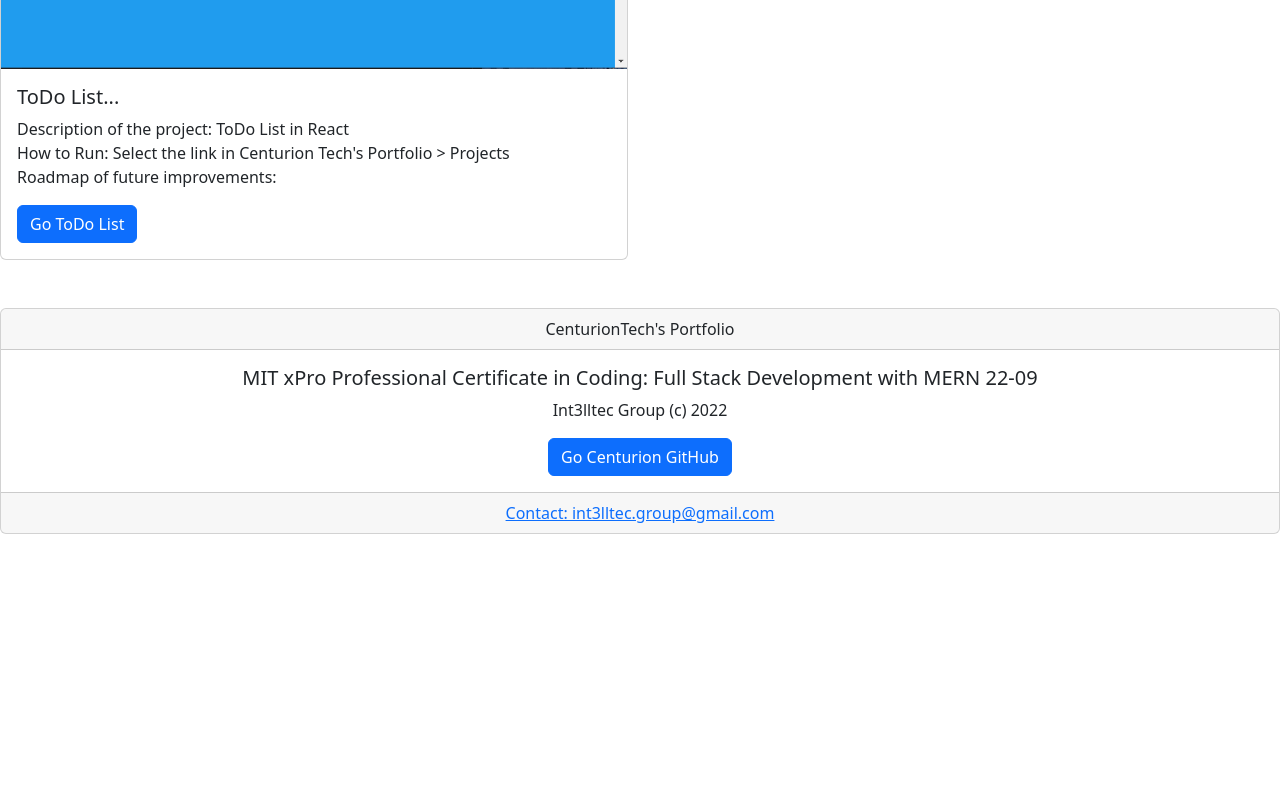
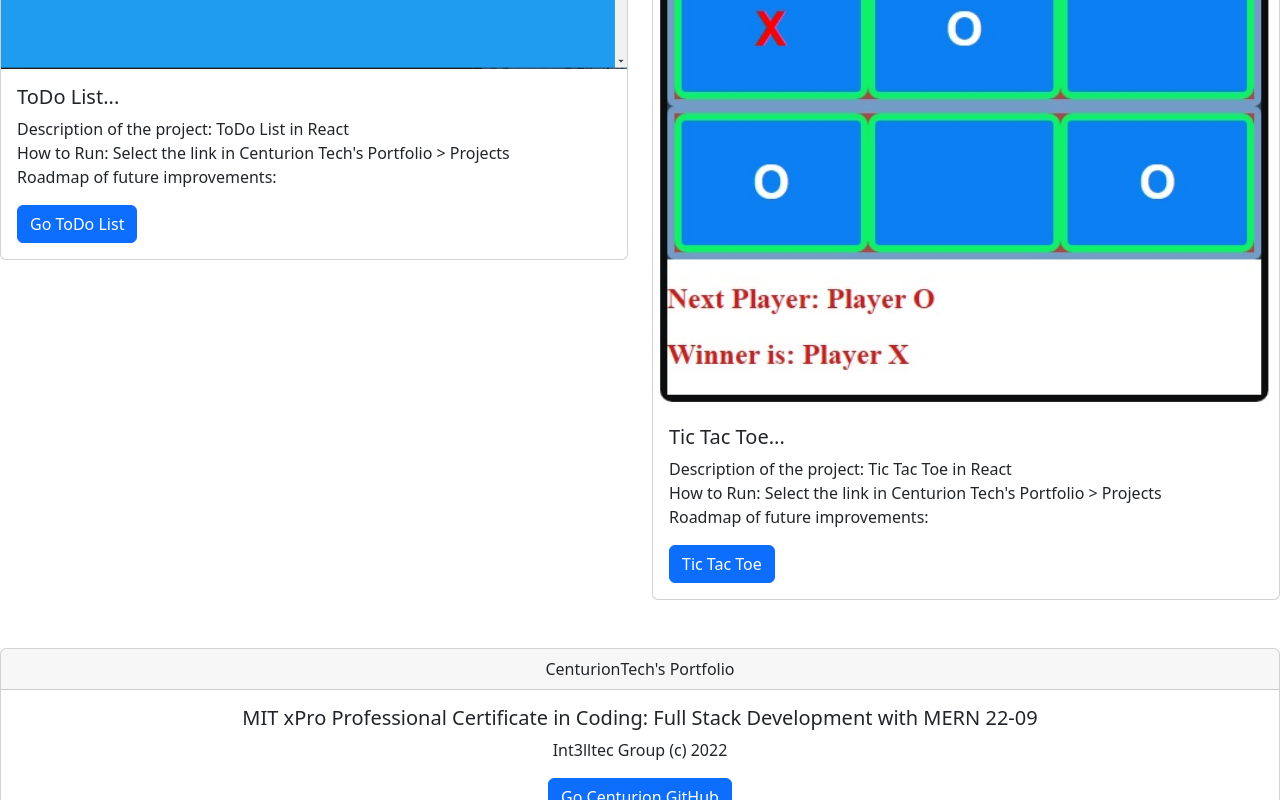
Before and after one commit to CenturionTech/centuriontech.github.io, a plain HTML site: page projects.html in a window 1280 px wide. Shown: the part 3539-4339 px from the top of the page. Before the commit the page ends 4073 px from the top, so only its background shows below. Drawn offline with nearby package versions, Linux system fonts and the light colour scheme.

Commit message:
Update projects.html

```diff
--- a/projects.html
+++ b/projects.html
@@ -49,6 +49,8 @@
                   <li><a class="dropdown-item" href="./hanoi.html">Hanoi's Towers</a></li>
                   <li><hr class="dropdown-divider"></li>
                   <li><a class="dropdown-item" href="./ToDoList/index.html">ToDo List</a></li>
+                  <li><hr class="dropdown-divider"></li>
+                  <li><a class="dropdown-item" href="./tictactoe/index.html">Tic Tac Toe</a></li>
 
 
 
@@ -77,7 +79,8 @@
                   <li><a class="dropdown-item" href="https://github.com/CenturionTech/hanoi">Hanoi's Towers</a></li>
                   <li><hr class="dropdown-divider"></li>
                   <li><a class="dropdown-item" href="https://github.com/CenturionTech/centuriontech.github.io/tree/main/ToDoList">ToDo List</a></li>
-
+                  <li><hr class="dropdown-divider"></li>
+                  <li><a class="dropdown-item" href="https://github.com/CenturionTech/centuriontech.github.io/tree/main/tictactoe">Tic Tac Toe</a></li>
 
 
                 </ul>
@@ -241,6 +244,19 @@
           </div>
         </div>
 
+        <div class="col-sm-6" >
+          <div class="card">
+            <img src="https://centuriontech.github.io/tictactoe/tictactoeGame.jpg" width="10%" height="10%" class="card-img-top" alt="...">
+            <div class="card-body">
+              <h5 class="card-title">Tic Tac Toe...</h5>
+              <p class="card-text">Description of the project: Tic Tac Toe in React <br>
+                How to Run: Select the link in Centurion Tech's Portfolio > Projects <br>
+                Roadmap of future improvements:</p>
+              <a href="https://centuriontech.github.io/tictactoe/index.html" class="btn btn-primary">Tic Tac Toe</a>
+            </div>
+          </div>
+        </div>
+
 
 
       </div>
```
